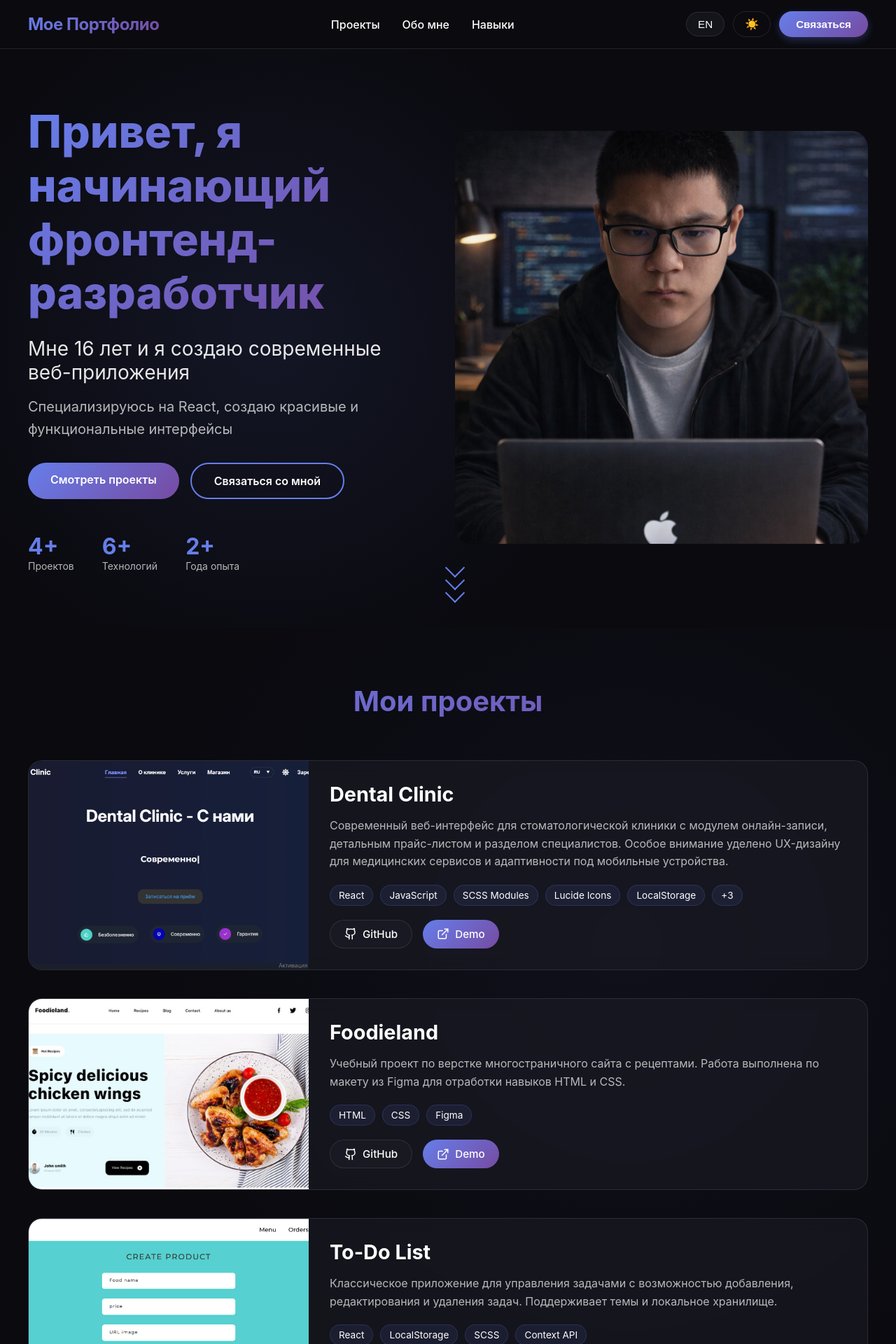
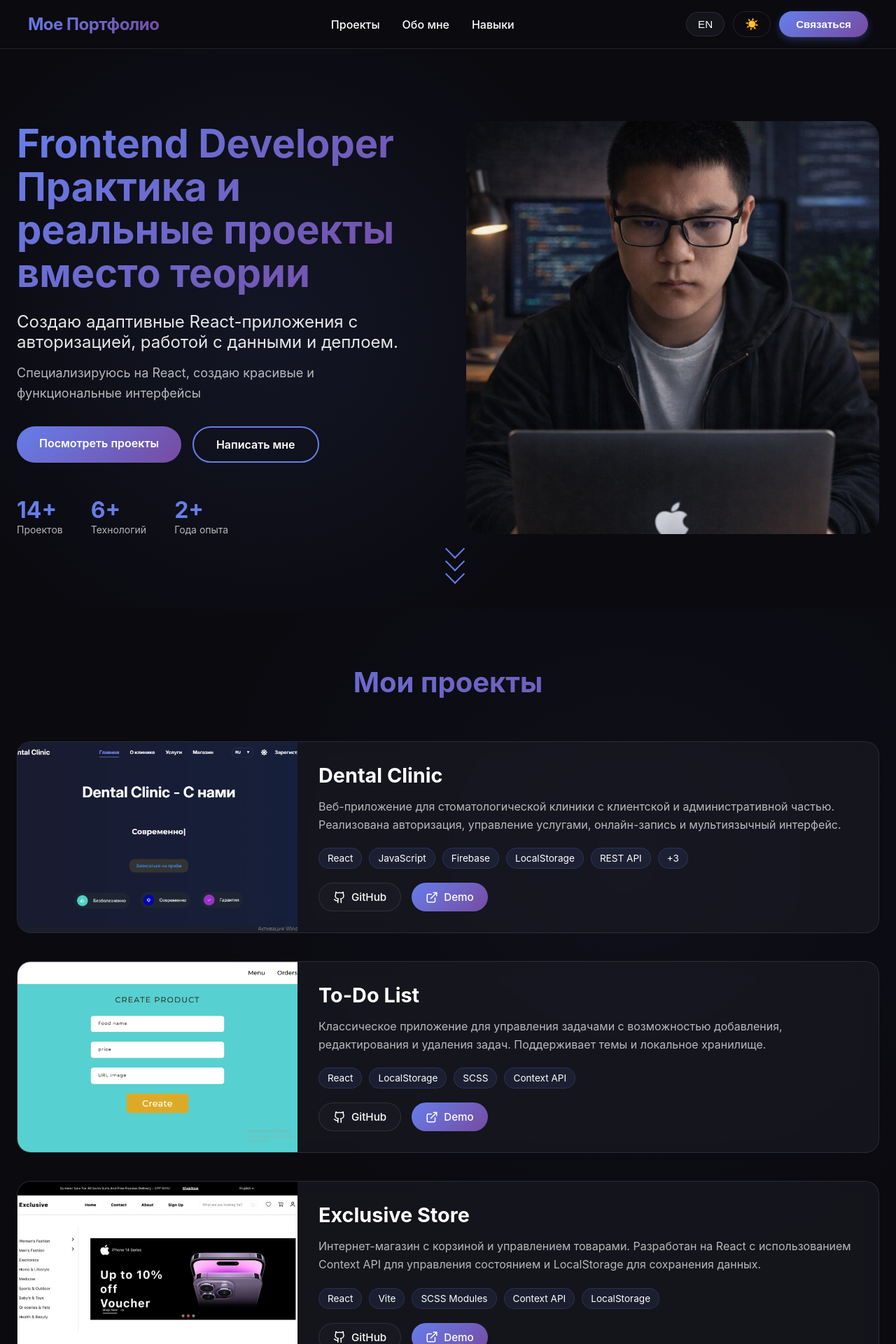
Before and after one commit to Daniel-dev-front/portfilio, a React (Vite) app: page / in a window 1280 px wide. Shown: the top 1920 px of the page at 70% size. Built offline with nearby package versions, Linux system fonts and the light colour scheme.

Commit message:
fix hero container

```diff
--- a/src/components/about/About.jsx
+++ b/src/components/about/About.jsx
@@ -36,7 +36,7 @@ const About = () => {
                 <span className={styles.achievementIcon}>🎯</span>
                 <div className={styles.achievementText}>
                   <h4>{language === 'ru' ? 'Цель' : 'Goal'}</h4>
-                  <p>{language === 'ru' ? 'Стать Senior Fullstack разработчиком' : 'Become a Senior Fullstack Developer'}</p>
+                  <p>{language === 'ru' ? 'Получить позицию Junior Frontend Developer и развиваться в сторону Fullstack разработки' : 'Get a Junior Frontend Developer position and progress toward full-stack development'}</p>
                 </div>
               </div>
 
--- a/src/components/about/About.module.scss
+++ b/src/components/about/About.module.scss
@@ -29,13 +29,6 @@
     border-radius: 50%;
     pointer-events: none;
   }
-}
-
-.container {
-  max-width: 1200px;
-  margin: 0 auto;
-  position: relative;
-  z-index: 1;
 }
 
 .sectionTitle {
--- a/src/components/hero/Hero.jsx
+++ b/src/components/hero/Hero.jsx
@@ -27,16 +27,16 @@ const Hero = () => {
 
           <div className={styles.buttons}>
             <a href="#projects" className={styles.primaryButton}>
-              {language === 'ru' ? 'Смотреть проекты' : 'View Projects'}
+              {language === 'ru' ? 'Посмотреть проекты' : 'View Projects'}
             </a>
             <a href="#contact" className={styles.secondaryButton}>
-              {language === 'ru' ? 'Связаться со мной' : 'Contact Me'}
+              {language === 'ru' ? 'Написать мне' : 'Contact Me'}
             </a>
           </div>
 
           <div className={styles.stats}>
             <div className={styles.stat}>
-              <span className={styles.statNumber}>4+</span>
+              <span className={styles.statNumber}>14+</span>
               <span className={styles.statLabel}>
                 {language === 'ru' ? 'Проектов' : 'Projects'}
               </span>
--- a/src/components/hero/Hero.module.scss
+++ b/src/components/hero/Hero.module.scss
@@ -1,4 +1,3 @@
-// src/components/Hero/Hero.module.scss
 
 // Брейкпоинты
 $breakpoint-mobile: 480px;
@@ -27,10 +26,9 @@ $breakpoint-desktop: 1200px;
 }
 
 .container {
-  max-width: 1200px;
+  max-width: 1380px;
   margin: 0 auto;
-  display: grid;
-  grid-template-columns: 1fr 1fr;
+  display: flex;
   gap: 60px;
   align-items: center;
   position: relative;
@@ -39,12 +37,11 @@ $breakpoint-desktop: 1200px;
 
 .content {
   animation: fadeInUp 0.8s ease;
-}
 
   .title {
-  font-size: 3.5rem;
-  font-weight: 800;
-  line-height: 1.2;
+    font-size: 56px;
+    font-weight: 700;
+    line-height: 110%;
     margin-bottom: 24px;
     background: linear-gradient(135deg, #667eea 0%, #764ba2 100%);
     -webkit-background-clip: text;
@@ -123,6 +120,7 @@ $breakpoint-desktop: 1200px;
   font-size: 0.875rem;
   color: var(--text-color);
   opacity: 0.7;
+}
 }
 
 .imageWrapper {
@@ -210,13 +208,14 @@ $breakpoint-desktop: 1200px;
 
   .container {
     width: 86%;
-    grid-template-columns: 1fr;
+    flex-wrap: wrap;
     gap: 35px;
     text-align: center;
   }
 
+  .content{
     .title {
-    font-size: 2rem;
+    font-size: 32px;
     margin-bottom: 16px;
   }
 
@@ -255,6 +254,7 @@ $breakpoint-desktop: 1200px;
     font-size: 0.75rem;
   }
 
+  }
   .imageWrapper {
     max-width: 350px;
     margin: 0 auto;
--- a/src/components/projects/Projects.jsx
+++ b/src/components/projects/Projects.jsx
@@ -15,7 +15,8 @@ const Projects = () => {
   const t = language === 'ru' ? ru : en;
 
   return (
-    <section id="projects" className={styles.projects}>
+    <section className='container'>
+      <div id="projects" className={styles.projects}>
       <div className={styles.container}>
         <h2 className={styles.sectionTitle}>
           {language === 'ru' ? 'Мои проекты' : 'My Projects'}
@@ -96,6 +97,7 @@ const Projects = () => {
           ))}
         </div>
       </div>
+      </div>
     </section>
   );
 };
--- a/src/components/projects/Projects.module.scss
+++ b/src/components/projects/Projects.module.scss
@@ -22,12 +22,6 @@ $breakpoint-laptop: 1024px;
   }
 }
 
-.container {
-  max-width: 1200px;
-  margin: 0 auto;
-  position: relative;
-  z-index: 1;
-}
 
 .sectionTitle {
   font-size: 2.5rem;
--- a/src/data/projects.json
+++ b/src/data/projects.json
@@ -2,17 +2,17 @@
   {
     "id": 1,
     "name": "Dental Clinic",
-    "description": "Современный веб-интерфейс для стоматологической клиники с модулем онлайн-записи, детальным прайс-листом и разделом специалистов. Особое внимание уделено UX-дизайну для медицинских сервисов и адаптивности под мобильные устройства.",
+    "description": "Веб-приложение для стоматологической клиники с клиентской и административной частью. Реализована авторизация, управление услугами, онлайн-запись и мультиязычный интерфейс.",
     "description_en": "A modern web interface for a dental clinic featuring an online booking module, detailed price list, and medical staff profiles. Focuses on healthcare UX and flawless mobile responsiveness.",
     "technologies": [
       "React",
       "JavaScript",
+      "Firebase",
+      "LocalStorage",
+      "REST API",
+      "Axios",
       "SCSS Modules",
-      "Lucide Icons",
-      "LocalStorage",
-      "Firebase",
-      "API",
-      "Axios"
+      "Lucide Icons"
     ],
     "features": [
       "Интерактивная форма записи",
@@ -24,28 +24,8 @@
     "demoUrl": "https://project-neon-phi-53.vercel.app",
     "image": "/src/assets/dental-clinic.png"
   },
- {
-  "id": 2,
-  "name": "Foodieland",
-  "description": "Учебный проект по верстке многостраничного сайта с рецептами. Работа выполнена по макету из Figma для отработки навыков HTML и CSS.",
-  "description_en": "Educational project of multi-page recipe website layout. Created from Figma design to practice HTML and CSS skills.",
-  "technologies": ["HTML", "CSS", "Figma"],
-  "features": [
-    "Pixel perfect верстка по Figma",
-    "Чистый HTML и CSS код",
-    "Сетка с карточками рецептов"
-  ],
-  "features_en": [
-    "Pixel perfect layout from Figma",
-    "Clean HTML and CSS code",
-    "Recipe card grid"
-  ],
-  "githubUrl": "https://github.com/Daniel-dev-front/Foodieland-work-figma",
-  "demoUrl": "https://foodieland.vercel.app",
-  "image": "/src/assets/foodieland.png"
-},
   {
-    "id": 3,
+    "id": 2,
     "name": "To-Do List",
     "description": "Классическое приложение для управления задачами с возможностью добавления, редактирования и удаления задач. Поддерживает темы и локальное хранилище.",
     "description_en": "Classic task management app with add, edit, and delete functionality. Supports themes and local storage.",
--- a/src/index.css
+++ b/src/index.css
@@ -4,7 +4,7 @@
   box-sizing: border-box;
 }
 .container{
-  max-width: 1280px;
+  max-width: 1380px;
   width: 100%;
   margin: 0 auto;
 }
--- a/src/locales/ru.json
+++ b/src/locales/ru.json
@@ -1,7 +1,7 @@
 {
   "hero": {
-    "title": "Привет, я начинающий фронтенд-разработчик",
-    "subtitle": "Мне 16 лет и я создаю современные веб-приложения",
+    "title": "Frontend Developer Практика и реальные проекты вместо теории",
+    "subtitle": "Создаю адаптивные React-приложения с авторизацией, работой с данными и деплоем.",
     "description": "Специализируюсь на React, создаю красивые и функциональные интерфейсы"
   },
   "nav": {
```
Lines whose indentation alone changed are shown as unchanged.
